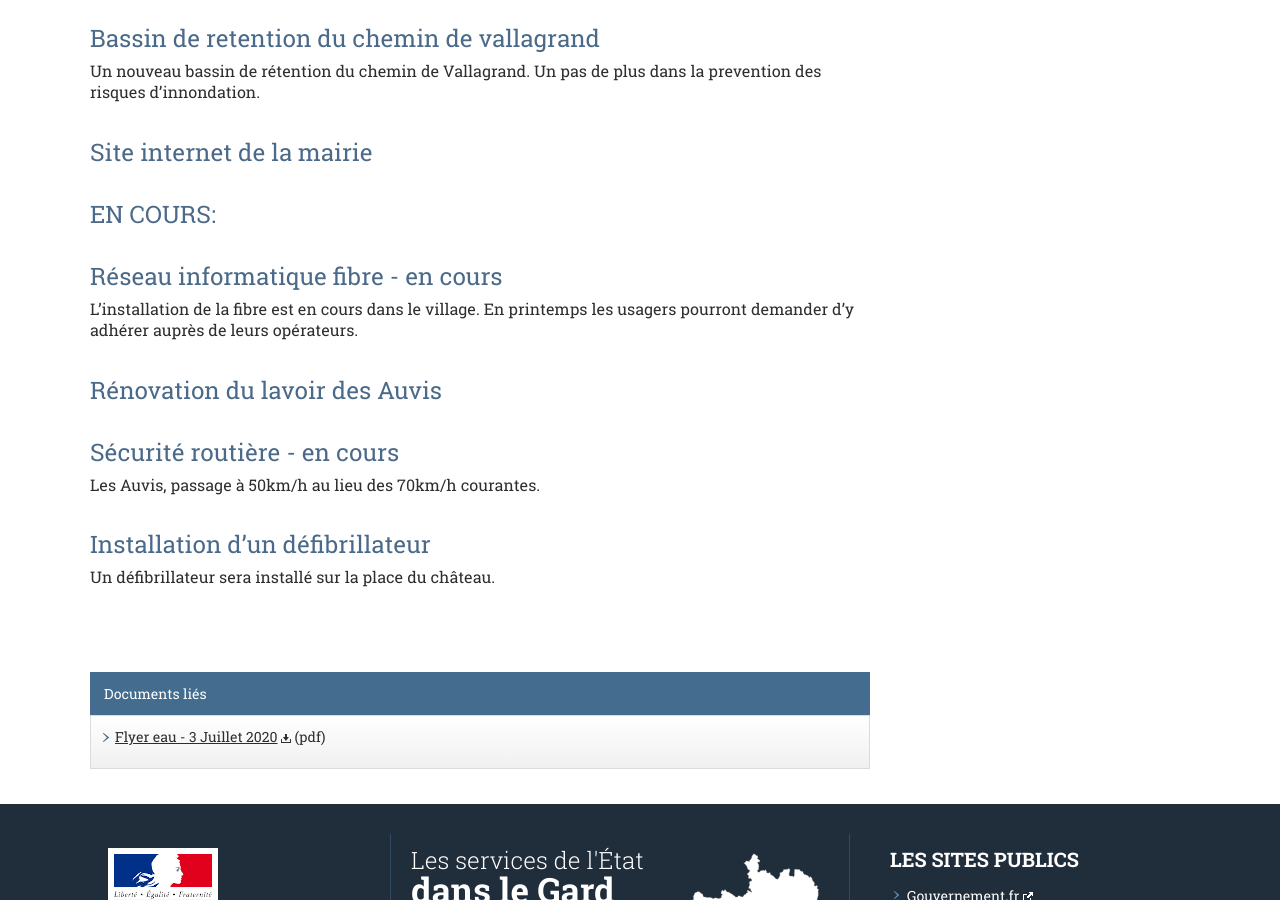
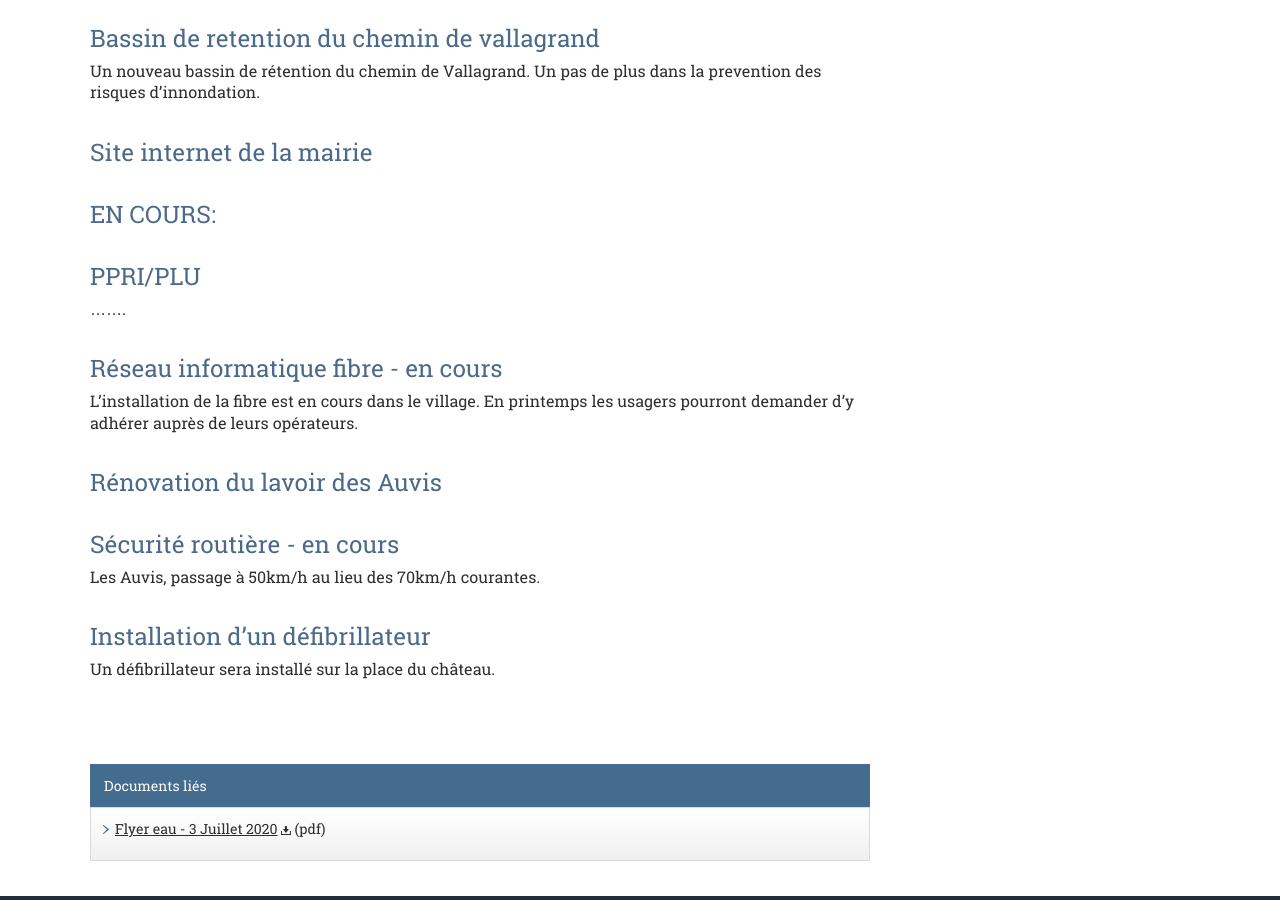
Before and after one commit to Flaux-Village/flaux-village.github.io, a Jekyll site: the page built from projetfait.md, in a window 1280 px wide and 900 px high, scrolled down 1073 px. Built offline with Jekyll 4.4.1, drawn with Linux system fonts in a browser that asks for light colours; our own code applies the rules of GitHub Pages for plain Markdown files.

Commit message:
Update projetfait.md

```diff
--- a/projetfait.md
+++ b/projetfait.md
@@ -45,6 +45,9 @@ Un nouveau bassin de rétention du chemin de Vallagrand. Un pas de plus dans la
 
 # EN COURS:
 
+# PPRI/PLU
+.......
+
 # Réseau informatique fibre - en cours
 L'installation de la fibre est en cours dans le village. En printemps les usagers pourront demander d'y adhérer auprès de leurs opérateurs.
 
```
